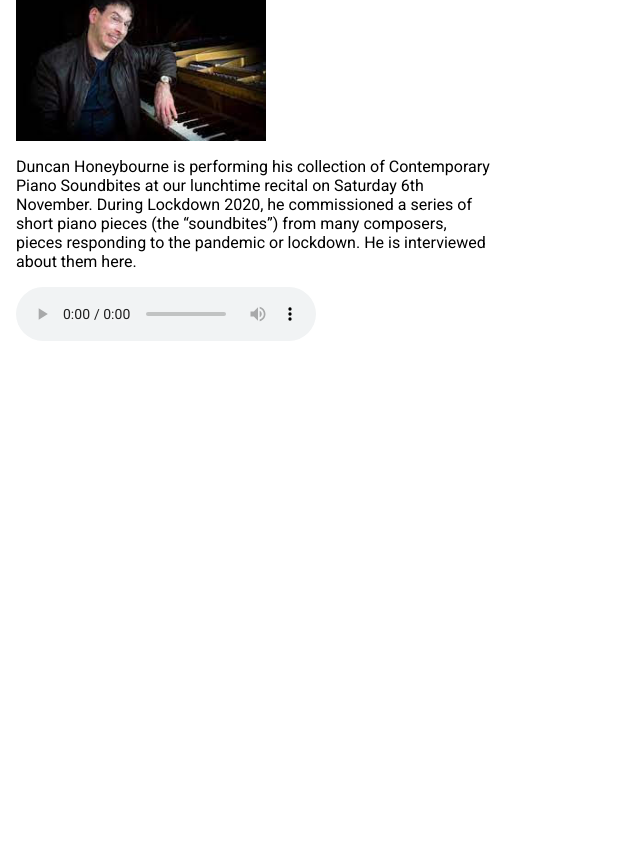
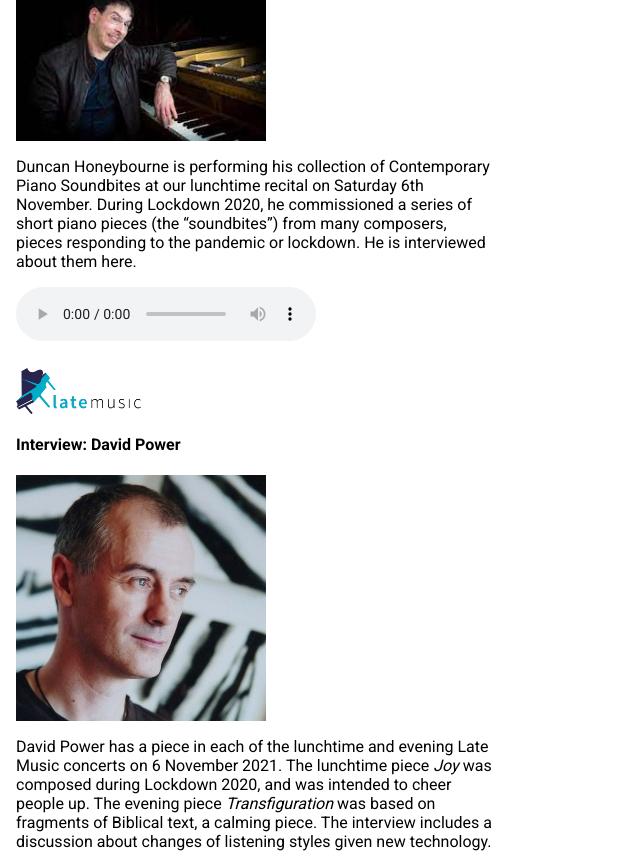
Before and after one commit to York-Late-Music/York-Late-Music.github.io, a plain HTML site: page index.html in a window 1280 px wide. Shown: the part 648-1516 px from the top of the page, without its empty margins (0-640 px from the left). Before the commit the page ends 1016 px from the top, so only its background shows below. Drawn offline with Linux system fonts and the light colour scheme.

Commit message:
update index

```diff
--- a/index.html
+++ b/index.html
@@ -11,5 +11,8 @@
 <br />
 <iframe src="cast02.html" width="100%" height="500" scrolling="no" frameborder="0"/>
 </iframe>
+<br />
+<iframe src="cast03.html" width="100%" height="500" scrolling="no" frameborder="0"/>
+</iframe>
 </body>
 </html>
```
